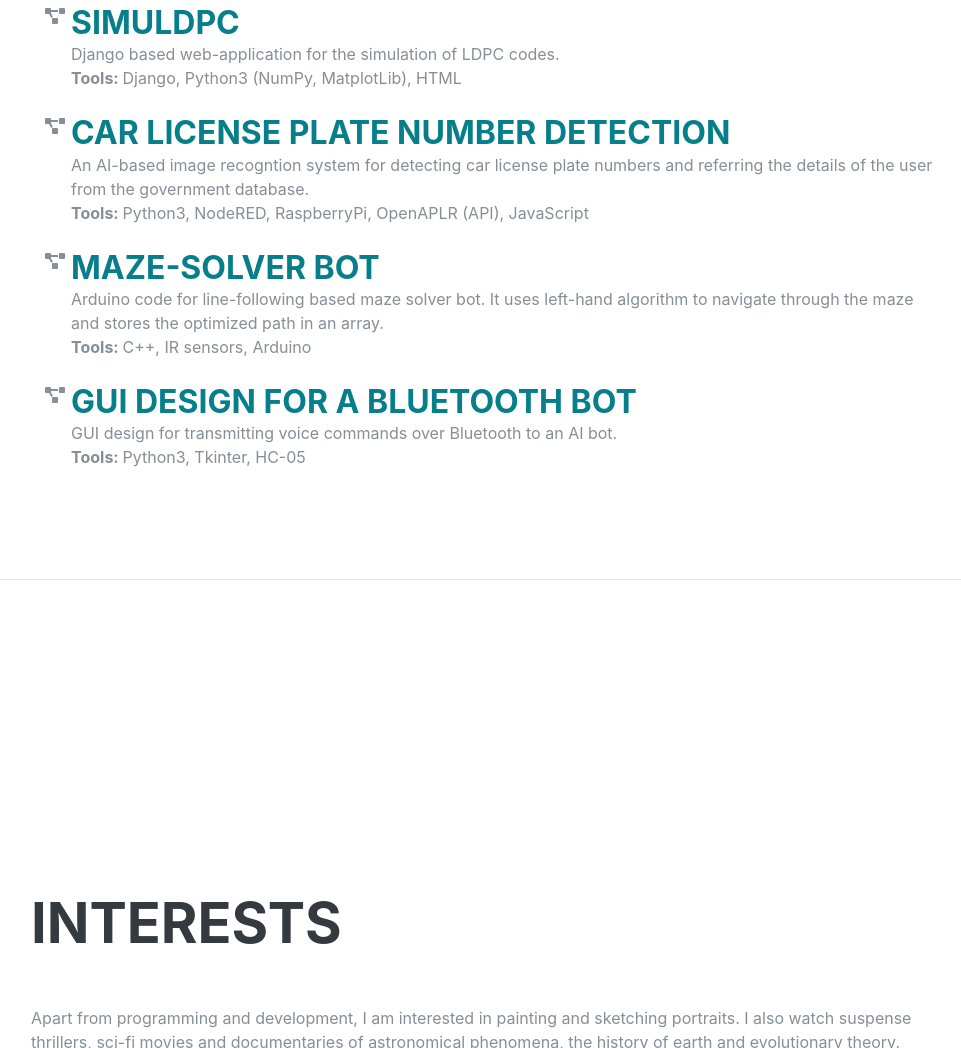
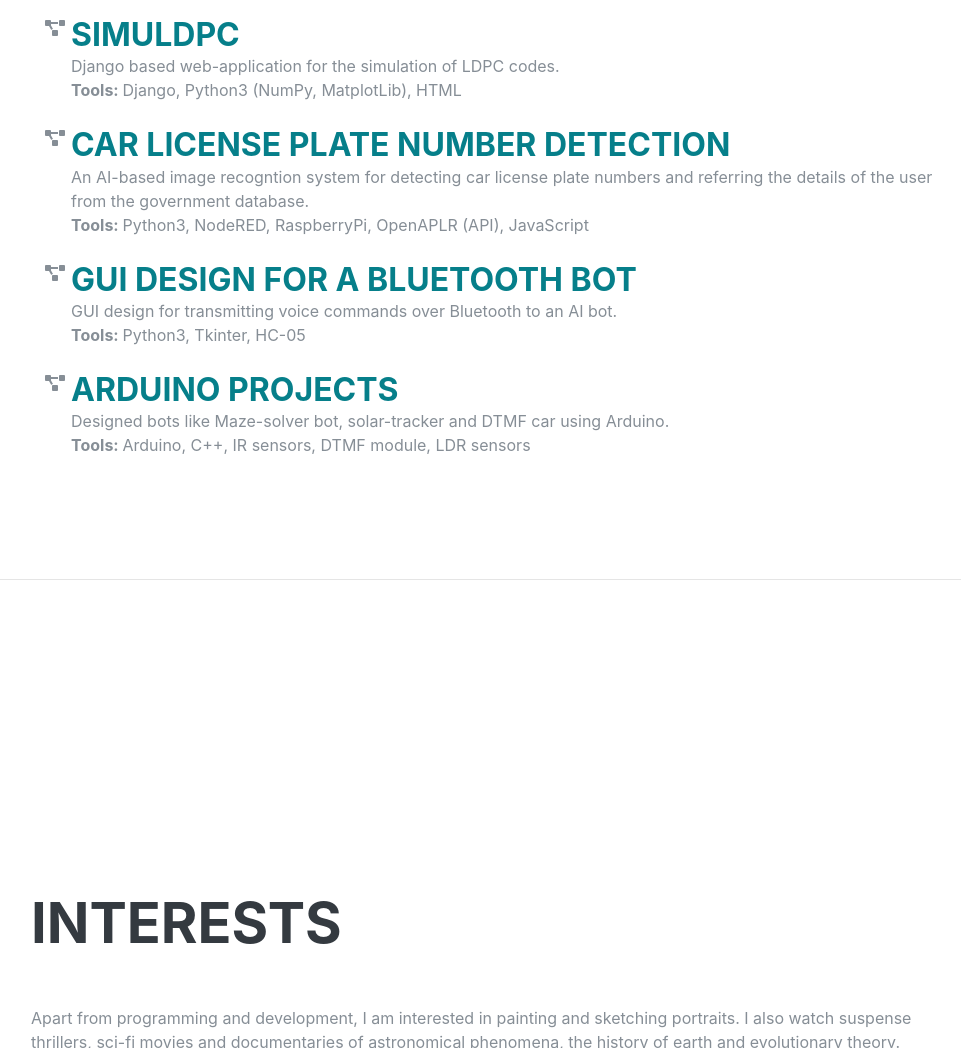
Before and after one commit to Mastan1301/Portfolio, a plain HTML site: page index.html in a window 1280 px wide. Shown: the part 2624-3672 px from the top of the page, without its empty margins (289-1250 px from the left). Drawn offline with nearby package versions, Linux system fonts and the light colour scheme; a web font is replaced by a local one.

Commit message:
Update info

```diff
--- a/index.html
+++ b/index.html
@@ -214,16 +214,16 @@
                     <br>
                     <li>
                         <i class="fa-li fa fa-project-diagram"></i>
-                        <h3 class="mb-0"><a href="https://github.com/Mastan1301/Arduino_Projects/blob/master/maze_solver_code.ino">Maze-solver bot</a></h3>
-                        Arduino code for line-following based maze solver bot. It uses left-hand algorithm to navigate through the maze and stores the optimized path in an array.<br>
-                        <strong>Tools: </strong>C++, IR sensors, Arduino
+                        <h3 class="mb-0"><a href="https://github.com/Mastan1301/Voice-Recognition-bot">GUI design for a bluetooth bot</a></h3>
+                        GUI design for transmitting voice commands over Bluetooth to an AI bot.<br>
+                        <strong>Tools: </strong>Python3, Tkinter, HC-05
                     </li>
                     <br>
                     <li>
                         <i class="fa-li fa fa-project-diagram"></i>
-                        <h3 class="mb-0"><a href="https://github.com/Mastan1301/Voice-Recognition-bot">GUI design for a bluetooth bot</a></h3>
-                        GUI design for transmitting voice commands over Bluetooth to an AI bot.<br>
-                        <strong>Tools: </strong>Python3, Tkinter, HC-05
+                        <h3 class="mb-0"><a href="https://github.com/Mastan1301/Arduino_Projects">Arduino Projects</a></h3>
+                        Designed bots like Maze-solver bot, solar-tracker and DTMF car using Arduino.<br>
+                        <strong>Tools: </strong>Arduino, C++, IR sensors, DTMF module, LDR sensors
                     </li>
                 </ul>
             </div>
```
